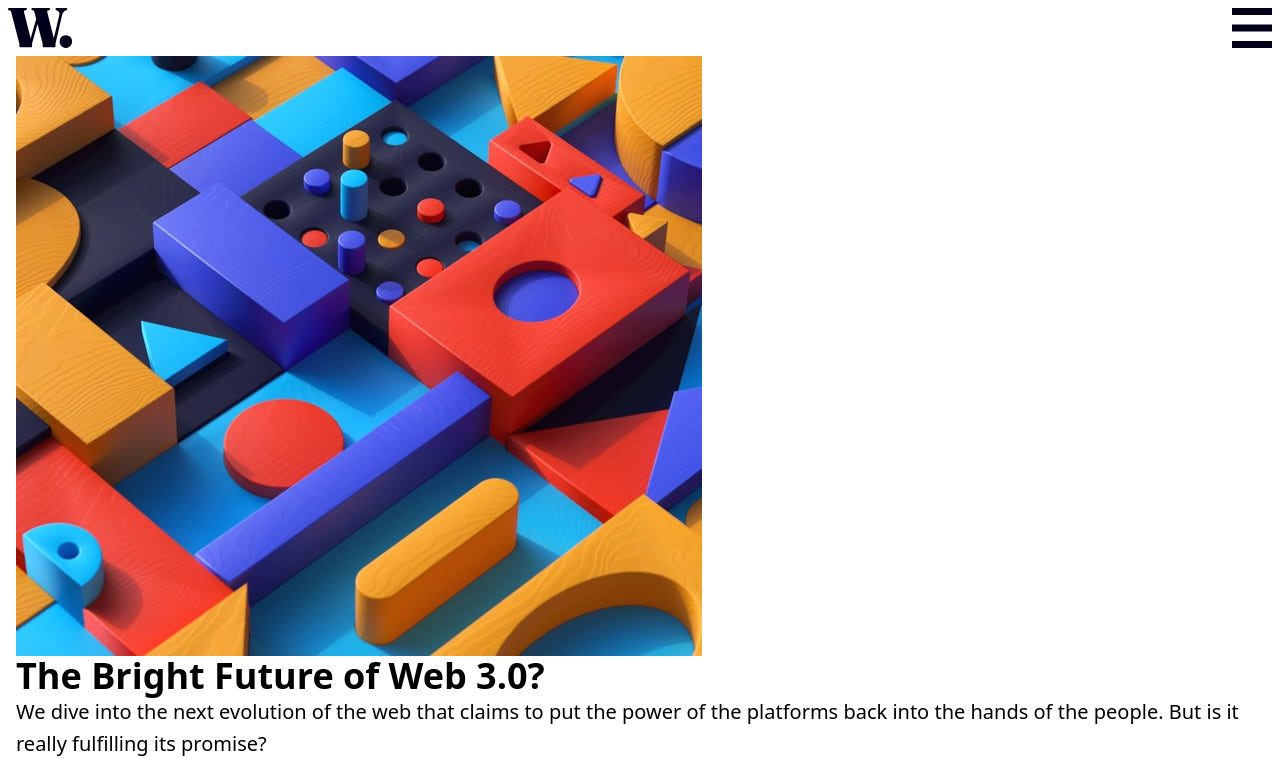
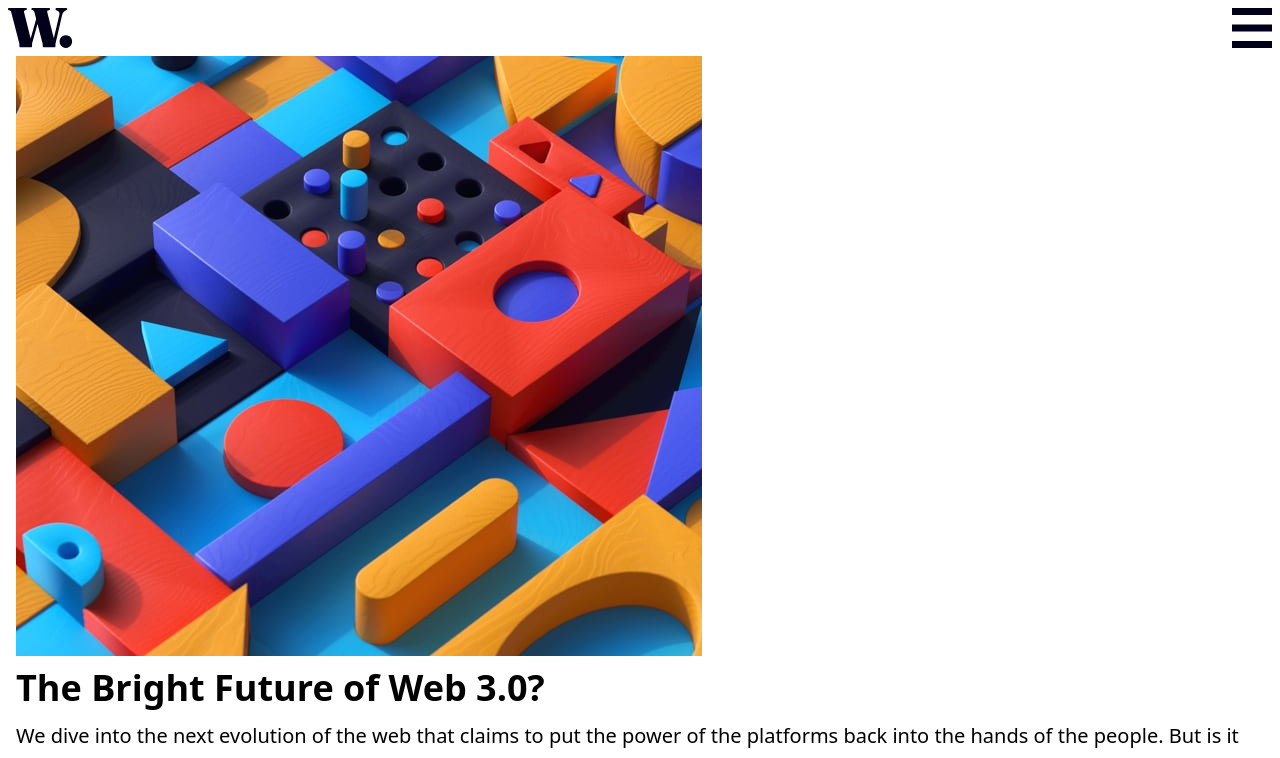
Before and after one commit to sibandadonty/reactjs-practise, a React (Vite) app: page / in a window 1280 px wide. Shown: the top 758 px of the page. Built offline with nearby package versions, Linux system fonts and the light colour scheme.

Commit message:
updated the hero section styling

```diff
--- a/src/components/HeroSection.jsx
+++ b/src/components/HeroSection.jsx
@@ -2,15 +2,15 @@ import React from "react";
 
 function HeroSection() {
   return (
-    <div>
+    <div className="flex flex-col gap-3 items-start">
       <img src="./image-web-3-mobile.jpg" alt="web 3 mobile" />
-      <p className="font-bold text-4xl">The Bright Future of Web 3.0?</p>
+      <p className="font-extrabold text-4xl">The Bright Future of Web 3.0?</p>
       <p className="leading-8 text-xl">
         We dive into the next evolution of the web that claims to put the power
         of the platforms back into the hands of the people. But is it really
         fulfilling its promise?
       </p>
-      <button className="bg-red-500 font-bold tracking-wider px-4 py-2">
+      <button className="bg-red-500 font-bold tracking-wider px-6 py-4">
         READ MORE
       </button>
     </div>
```
